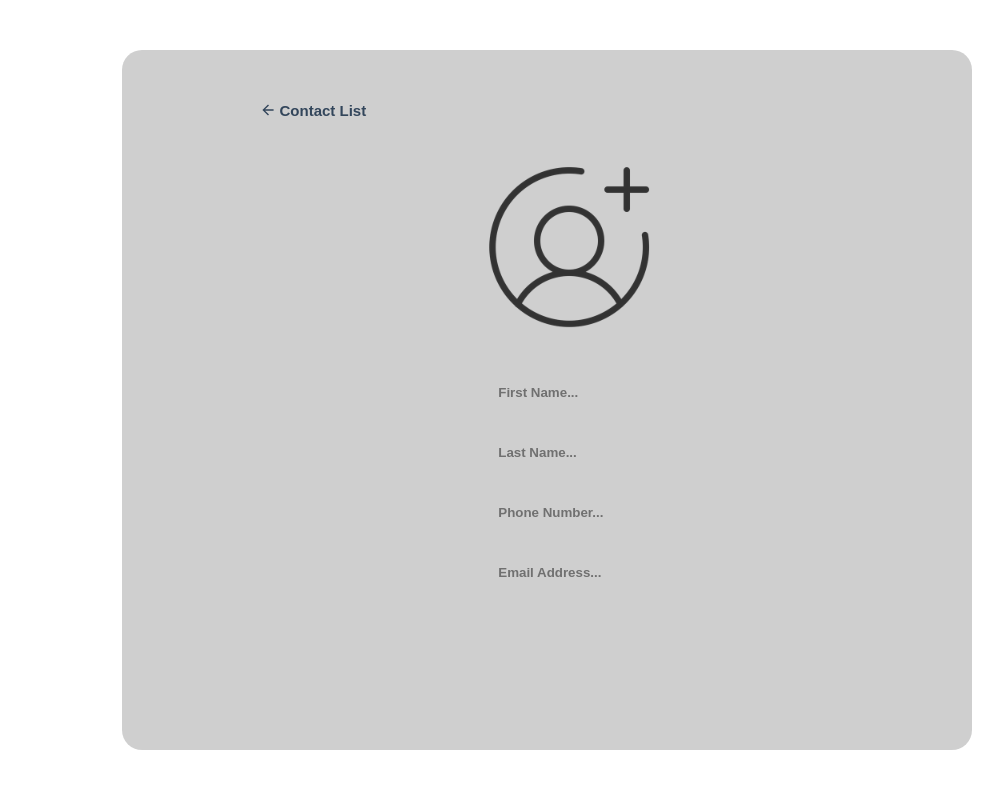
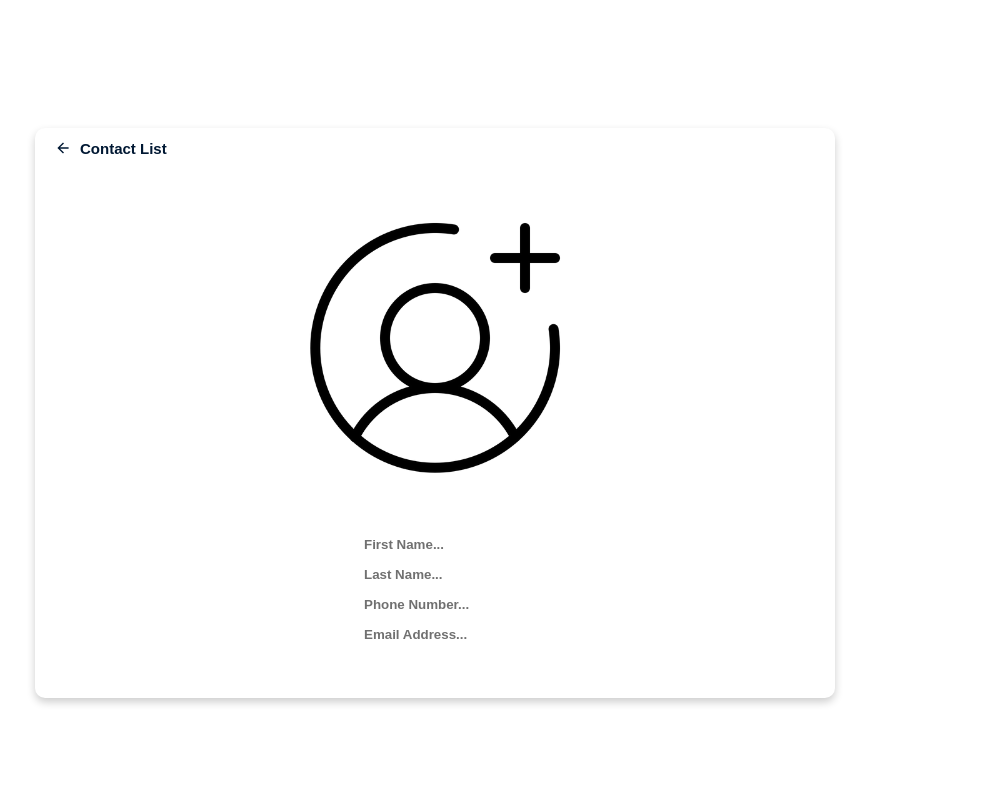
Before and after one commit to Estebanadm/Contact_Web_App, a React (Create React App) app: page /AddContact in a window 1280 px wide. Shown: the top 788 px of the page, without its empty margins (93-1096 px from the left). Built offline with nearby package versions, Linux system fonts and the light colour scheme.

Commit message:
Making Add contact Screen Dynamic

```diff
--- a/src/screens/addContact.css
+++ b/src/screens/addContact.css
@@ -1,102 +1,44 @@
-
-.addContainerBox{
-  position: absolute;
-  width: 850px;
-  height: 700px;
-  mix-blend-mode: normal;
-  background-color: #C4C4C4;
-  border-radius: 20px;
+.contactAddContainer {
+  position: flex;
+  background-color: #ffffff;
+  border-radius: 10px;
+  margin: 10%;
+  box-shadow: 0 4px 8px 0 rgba(0, 0, 0, 0.2);
+  max-width: 800px;
+}
+.back-Icon {
+  positon: absolute;
   margin: auto;
-  top:0;
-  bottom:0;
-  left:0;
-  right:0;
-  opacity: 0.8;
-  flexDirection:'row';
+  transform: scale(0.7);
+  color: #001833;
 }
-.back-Button{
-    height:40px;
-    display:flex;
-    flex-direction: row;
-    margin:10px;
-    border-radius: 30px;
-    cursor: pointer;
-    margin-left:15%;
-    margin-top:40px;
+.addPicture {
+  display: flex;
+  width: 40%;
+  margin: 20px auto;
 }
-.button-Text{
-    margin:auto;
-    text-align: center;
-    font-size: 15px;
-    margin-right:4px;
-    color:#001833;
-}
-.back-Icon{
-    positon:absolute;
-    margin:auto;
-    transform: scale(0.7);
-    color:#001833;
-}
-.addContactHeader{
-    margin:auto;
-    text-align: center;
-    font-size: 25px;
-    margin-right:4px;
-    color:#001833;
-}
-.addPictureContainer{
-    margin-left:15%;
-    position: relative;
-    transform: scale(0.4);
-    bottom:150px;
-}
-.addPicture{
-    margin:auto;
-    padding:auto;
-    align-items: center;
-}
-.addInputContainers{
-    position: relative;
-    margin:auto;
-    bottom:300px;
-    margin-left:17%;
-
-}
-.addInputContainer{
-    margin:auto;
-    width:auto;
-    height:30px;
-    display:flex;
-    margin-bottom:30px;
-    margin-top:20px;
-    margin-right:100px;
-    flex-direction: row;
-    align-items: center;
-    justify-content: center;
-}
-.addInput{
-    margin:auto;
-    width:150px;
-    height:30px;
+.addInput {
+  margin: auto;
+  width: 150px;
+  height: 30px;
   background-color: transparent;
   border-radius: 30px;
-    border:none;
-    padding-left:10px;
-    align-text:center;
+  border: none;
+  padding-left: 10px;
+  align-text: center;
   font-weight: bold;
 }
-.addButton{
-    height:50px;
-    width:200px;
-    margin:auto;
-    cursor: pointer;
-    margin:auto;
-    margin-left:29%;
+.addContactButton {
+  height: 30px;
+  width: 200px;
+  margin: auto;
   border-radius: 30px;
-    background-color: #C1E3ED;
-    opacity:0.8;
+  background-color: #c1e3ed;
+  padding: auto;
+  margin-bottom: 40px;
+  margin-top: 40px;
 }
 ::placeholder {
-    color: #4D4D4D;
+  color: #4d4d4d;
   opacity: 1;
 }
--- a/src/screens/addContact.js
+++ b/src/screens/addContact.js
@@ -1,19 +1,21 @@
-import React, { useEffect, useState } from 'react';
-import './addContact.css';
-import { useSelector, useDispatch } from 'react-redux';
-import { useParams, useNavigate } from 'react-router-dom';
-import ArrowBackIcon from '@mui/icons-material/ArrowBack';
-import Box from '@mui/material/Box';
-import cloneDeep from 'lodash/cloneDeep';
-import { editContact, addToContacts } from '../actions/contactActions';
-import { confirmAlert } from 'react-confirm-alert';
+import React, { useEffect, useState } from "react";
+import "./addContact.css";
+import { useSelector, useDispatch } from "react-redux";
+import { useParams, useNavigate } from "react-router-dom";
+import ArrowBackIcon from "@mui/icons-material/ArrowBack";
+import Box from "@mui/material/Box";
+import cloneDeep from "lodash/cloneDeep";
+import { editContact, addToContacts } from "../actions/contactActions";
+import { confirmAlert } from "react-confirm-alert";
 
-import addLogo from '../Assets/Images/user-circle-plus.png';
+import addLogo from "../Assets/Images/user-circle-plus.png";
 
 export default function AddContact() {
   const navigate = useNavigate();
   const dispatch = useDispatch();
-  const goBack = () => { navigate('/'); };
+  const goBack = () => {
+    navigate("/");
+  };
   const contacts = useSelector((state) => state.contactsReducer);
 
   const [firstName, setFirstName] = useState();
@@ -28,11 +30,11 @@ export default function AddContact() {
         <div className="popUpContainer">
           <h1>Error</h1>
           <p>
-            Please Introduce a valid {" "}
+            Please Introduce a valid{" "}
             {!validPhone && validPhone !== ""
-              ? !validEmail && validEmail != ""
+              ? !validEmail && validEmail != ""||!validEmail && !validEmail
                 ? "phone number and email"
-                : "phoneNumber"
+                : "phone Number"
               : "email"}
           </p>
           <button onClick={onClose} className="errorMessageButton">
@@ -62,39 +64,44 @@ export default function AddContact() {
     }
     return re.test(email);
   }
-  const saveNewContact = async() => {
+  const saveNewContact = async () => {
     const validPhoneNumber = validatePhoneNumber(phoneNumber);
     const validEmail = validateEmail(email);
-    const lastId = cloneDeep(contacts)[contacts.length-1].id;
+    const lastId = cloneDeep(contacts)[contacts.length - 1].id;
     console.log(lastId);
     const newContact = {
       id: lastId + 1,
-      first_name: firstName?firstName:"",
-      last_name: lastName?lastName:"",
+      first_name: firstName ? firstName : "",
+      last_name: lastName ? lastName : "",
       phoneNumber: validPhoneNumber,
-      email:validEmail,
+      email: validEmail,
     };
-    if ((validPhoneNumber || validPhoneNumber == "") &&
-    (validEmail || validEmail === "")) {
+    if (
+      (validPhoneNumber || validPhoneNumber == "") &&
+      (validEmail || validEmail === "")
+    ) {
       await dispatch(addToContacts(newContact));
       goBack();
     } else {
       console.log(validEmail);
       console.log(validPhoneNumber);
-      showInvalidAlert(validPhoneNumber,validEmail);
+      showInvalidAlert(validPhoneNumber, validEmail);
     }
   };
   return (
-    <Box className="addContainerBox">
-      <button className="back-Button" onClick={() => { goBack(); }}>
+    <Box className="contactAddContainer">
+      <button
+        className="backButton"
+        onClick={() => {
+          goBack();
+        }}
+      >
         <ArrowBackIcon className="back-Icon" />
-        <h1 className="button-Text">Contact List</h1>
+        <h1 className="buttonText">Contact List</h1>
       </button>
-      <div className="addPictureContainer">
-        <img src={addLogo} className="addPicture" />
-      </div>
-      <div className="addInputContainers">
-        <div className="addInputContainer">
+      <img src={addLogo} className="addPicture" alt="Add Contact Logo" />
+      <div className="contactInfoContainer">
+        <div className="contactInput">
           <input
             className="addInput"
             value={firstName}
@@ -105,7 +112,7 @@ export default function AddContact() {
             }}
           />
         </div>
-        <div className="addInputContainer">
+        <div className="contactInput">
           <input
             className="addInput"
             value={lastName}
@@ -116,7 +123,7 @@ export default function AddContact() {
             }}
           />
         </div>
-        <div className="addInputContainer">
+        <div className="contactInput">
           <input
             className="addInput"
             value={phoneNumber}
@@ -127,7 +134,7 @@ export default function AddContact() {
             }}
           />
         </div>
-        <div className="addInputContainer">
+        <div className="contactInput">
           <input
             className="addInput"
             value={email}
@@ -138,9 +145,14 @@ export default function AddContact() {
             }}
           />
         </div>
-        <button className={changeMade ? 'addButton' : 'hideButton'} onClick={() => { saveNewContact(); }}>
-          <h1 className="buttonText">Add Contact</h1>
-        </button>
+        <div className="center">
+          <button
+            className={changeMade ? "addContactButton" : "hideButton"}
+            onClick={() => (changeMade ? saveNewContact : () => {})}
+          >
+            <h1 className="buttonText">Add Contact</h1>
+          </button>
+        </div>
       </div>
     </Box>
   );
--- a/src/screens/contactInfo.css
+++ b/src/screens/contactInfo.css
@@ -35,8 +35,6 @@
   color: #001833;
 }
 .contactInfoContainer {
-  justify-content: "center";
-  align-items: "center";
   flex-direction: column;
   display: flex;
   height: 50%;
@@ -156,7 +154,13 @@
   border-bottom-right-radius: 10px;
   margin-left: 1px;
   font-weight: bold;
+}.center{
+  width:100%;
+  margin:auto;
+  display:flex;
+  align-items:center;
 }
+
 
 ::-webkit-scrollbar {
   width: 0px;
--- a/src/screens/contactInfo.js
+++ b/src/screens/contactInfo.js
@@ -49,11 +49,11 @@ export default function ContactInfo() {
         <div className="popUpContainer">
           <h1>Error</h1>
           <p>
-            Please Introduce a valid
+            Please Introduce a valid {" "}
             {!validPhone && validPhone !== ""
-              ? !validEmail && validEmail != ""
+              ? !validEmail && validEmail != ""||!validEmail && !validEmail
                 ? "phone number and email"
-                : "phoneNumber"
+                : "phone Number"
               : "email"}
           </p>
           <button onClick={onClose} className="errorMessageButton">
```
Lines whose indentation alone changed are shown as unchanged.
